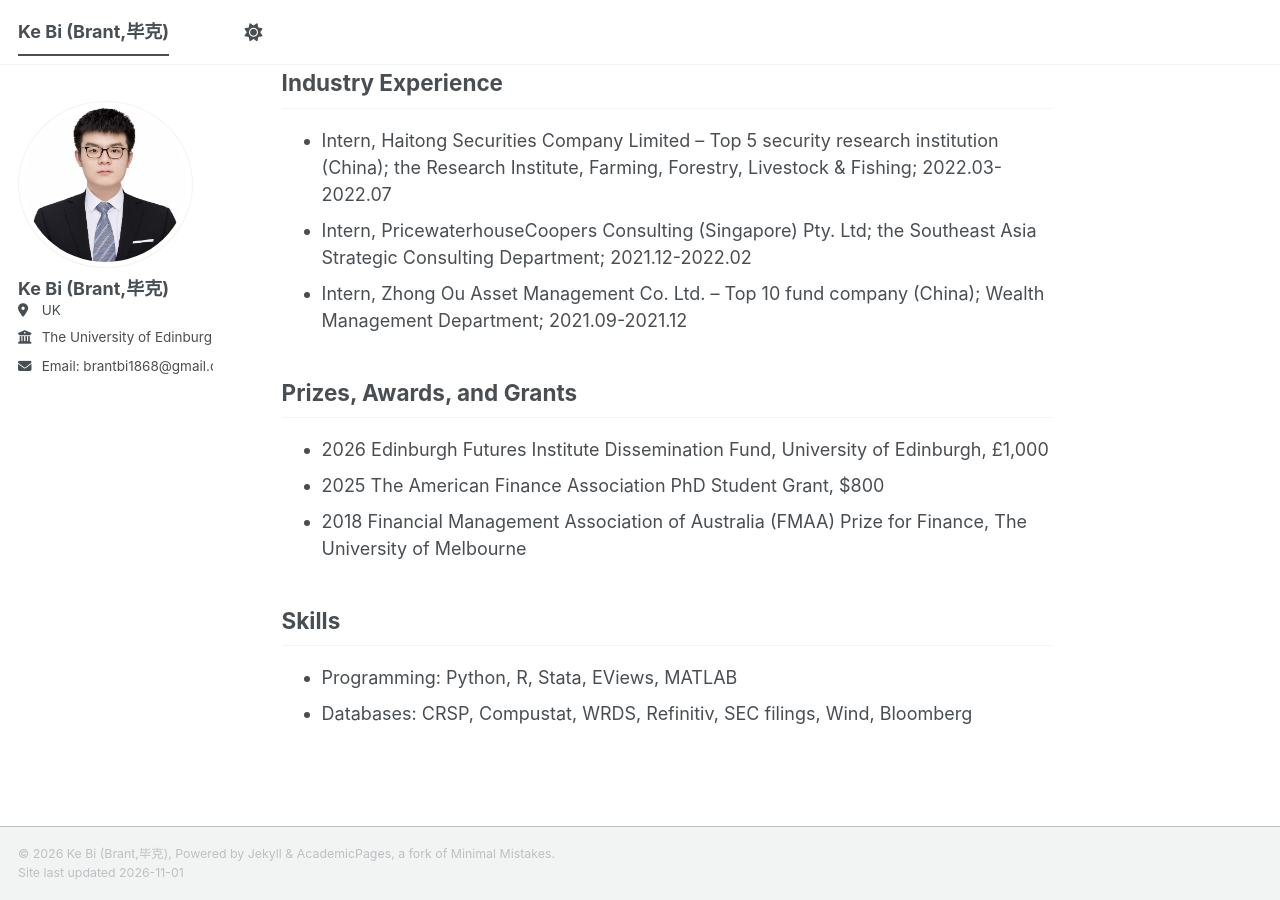
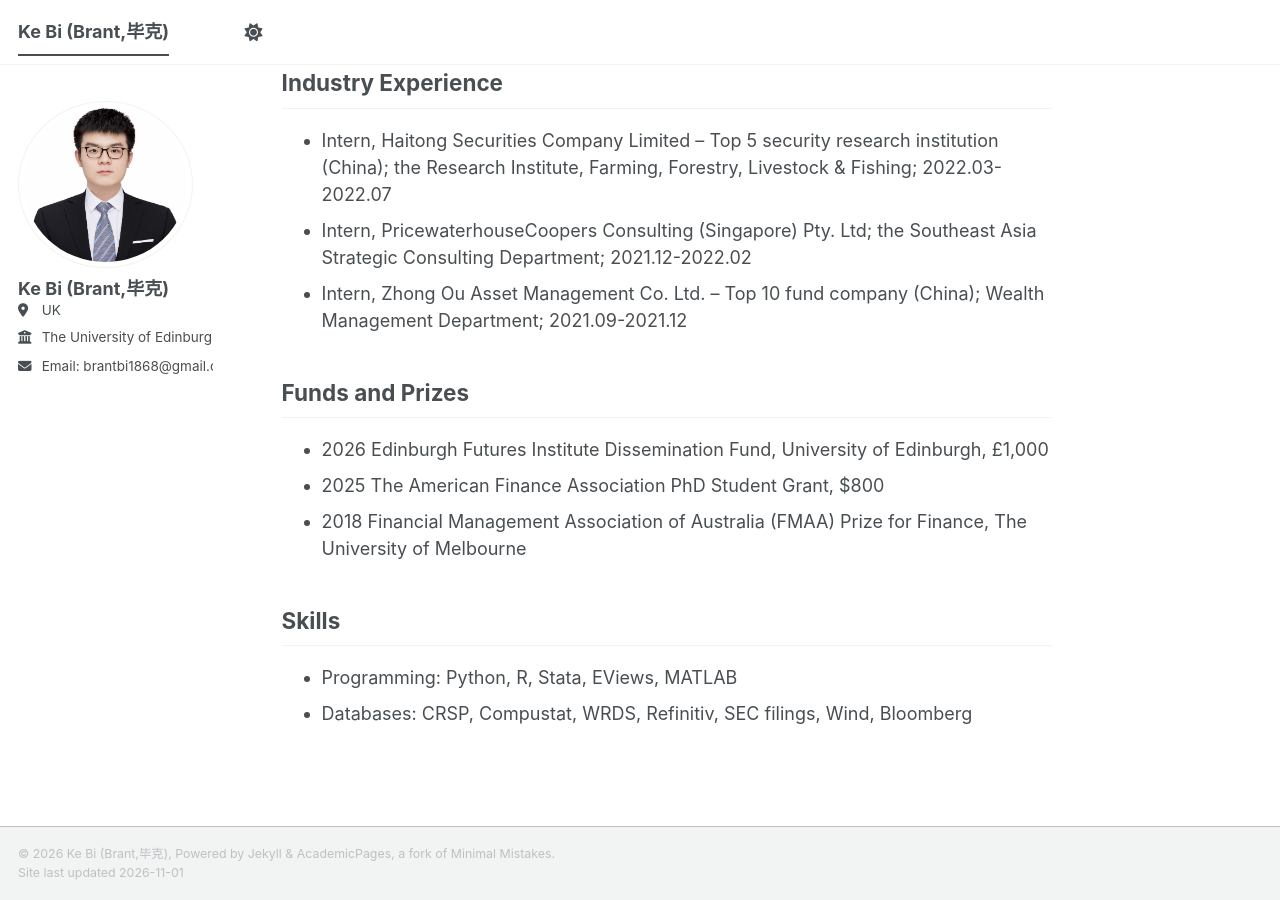
Before and after one commit to brant1868/brant1868.github.io, a Jekyll site: the page built from _pages/about.md, in a window 1280 px wide and 900 px high, scrolled down 3572 px. Built offline with Jekyll 4.4.1, drawn with Linux system fonts in a browser that asks for light colours; a script bundle is joined from its source files by our own code; library files that are not in the unit come from our copies.

Commit message:
Update about.md

```diff
--- a/_pages/about.md
+++ b/_pages/about.md
@@ -94,7 +94,7 @@ Industry Experience
 - Intern, Zhong Ou Asset Management Co. Ltd. – Top 10 fund company (China); Wealth Management Department; 2021.09-2021.12
 
 
-Prizes, Awards, and Grants
+Funds and Prizes
 ------
 - 2026 Edinburgh Futures Institute Dissemination Fund, University of Edinburgh, £1,000
 - 2025 The American Finance Association PhD Student Grant, $800
```
